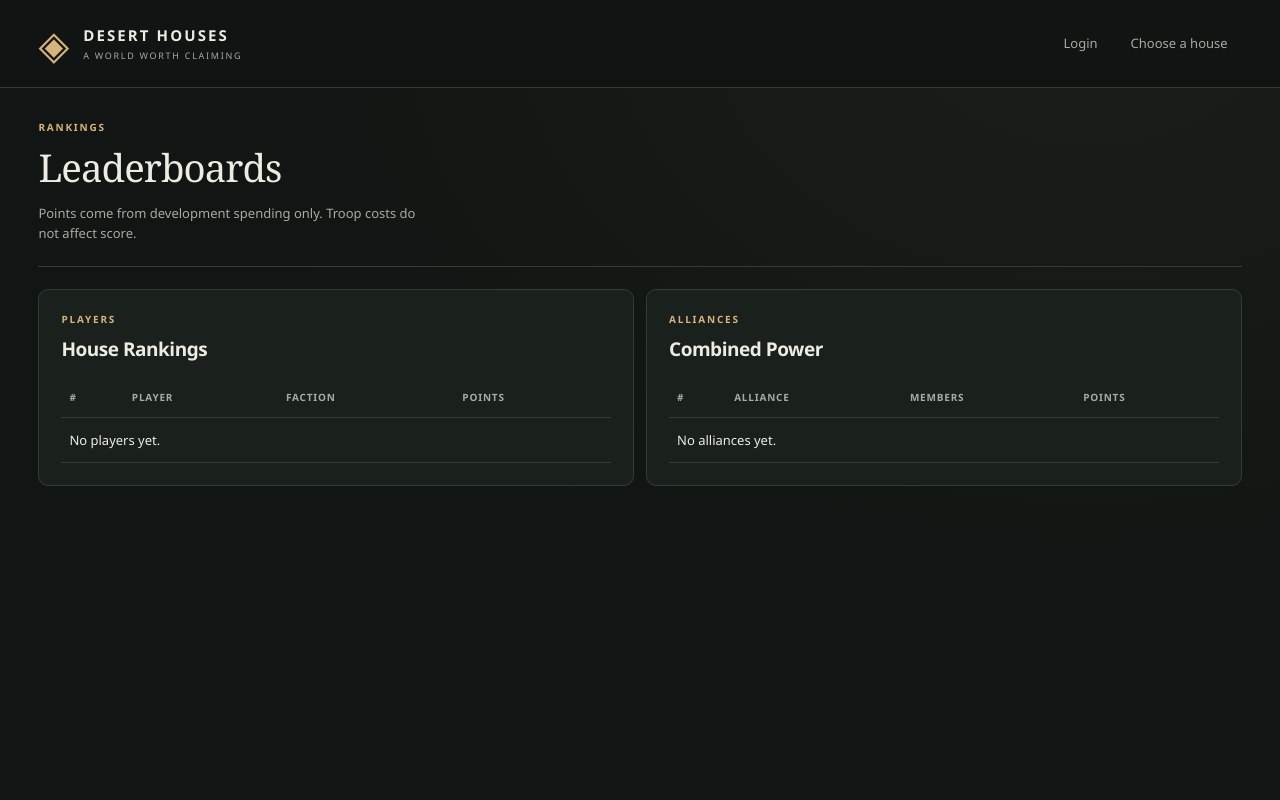
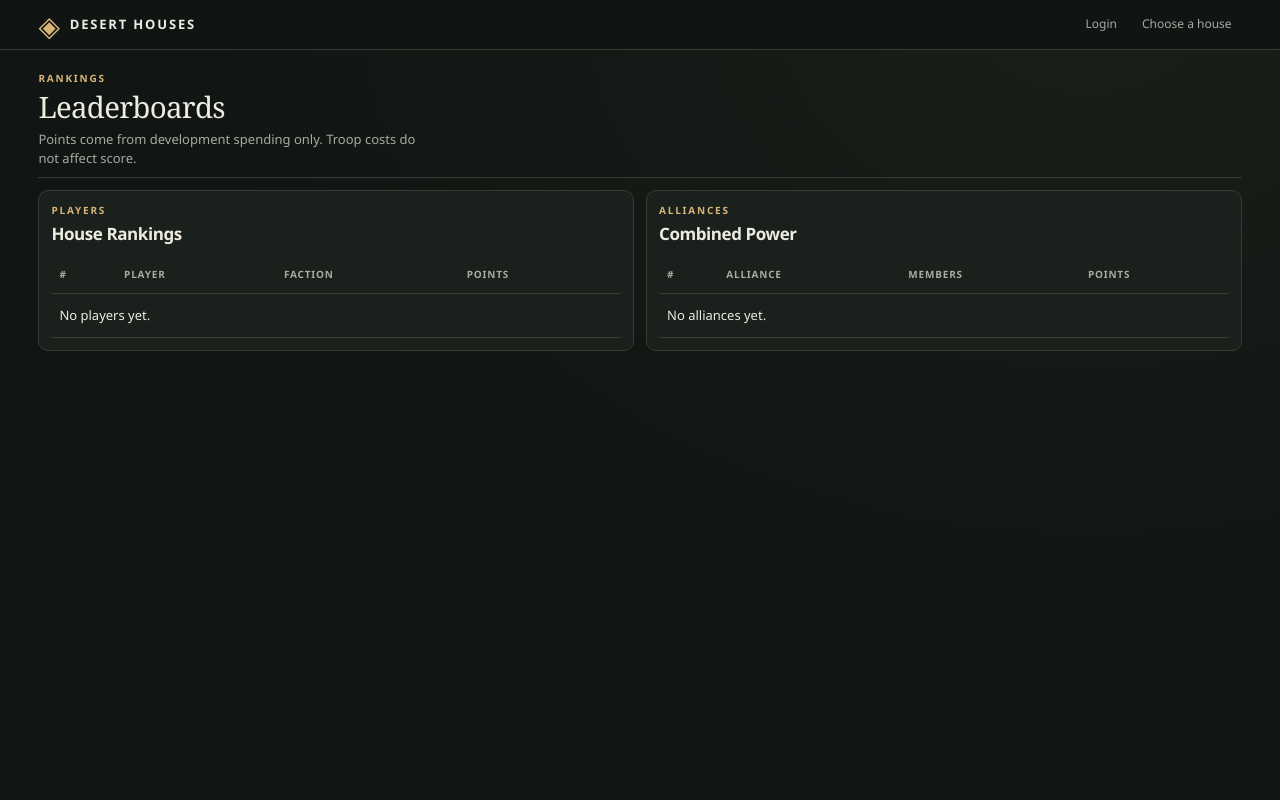
Before and after one commit to Veggis96/desert-houses, a Flask app: page /leaderboard in a window 1280 px wide. Run offline with Flask 3, Linux system fonts and the light colour scheme; data comes from the database, SQL or seed files in the repository; data that the repository does not hold is empty.

Commit message:
Compact game pages and remove section jump navigation

```diff
--- a/static/interface.css
+++ b/static/interface.css
@@ -650,3 +650,62 @@ main section, main h2 { scroll-margin-top: calc(var(--header-height, 190px) + 16
     .quick-navigation select { min-width: 0; max-width: none; width: 100%; font-size: 12px; }
     .quick-navigation button { white-space: nowrap; padding: 6px; }
 }
+
+/* Compact game interface: spend screen space on controls instead of padding. */
+body.is-game { font-size: 13px; line-height: 1.4; }
+.is-game .site-header .topbar { min-height: 50px; padding-block: 7px; gap: 12px; }
+.is-game .brand-mark { font-size: 28px; }
+.is-game .brand { font-size: 13px; gap: 8px; }
+.is-game .brand small { display: none; }
+.is-game .topbar nav a { padding: 6px 10px; font-size: 12px; }
+.is-game .global-resources { padding-block: 5px; gap: 12px; }
+.is-game .global-resource { font-size: 11px; gap: 2px 6px; }
+.is-game .global-resource meter { height: 3px; }
+.is-game .quick-navigation { padding-block: 4px; }
+.is-game .quick-navigation select { padding-block: 4px; }
+.is-game .page { padding-top: 14px; padding-bottom: 32px; }
+.is-game .base-layout { grid-template-columns: 165px minmax(0, 1fr); gap: 18px; }
+.is-game .base-sidebar { padding-block: 4px; }
+.is-game .base-sidebar > .eyebrow { margin-bottom: 8px; }
+.is-game .base-tab { padding: 7px 10px; }
+.is-game .base-tab span { font-size: 12px; }
+.is-game .base-tab small { font-size: 10px; }
+.is-game .hero { padding-bottom: 10px; margin-bottom: 12px; gap: 12px; }
+.is-game .hero h1 { font-size: clamp(23px, 2.3vw, 30px); margin-block: 4px; }
+.is-game .hero p { margin-top: 5px; }
+.is-game .eyebrow { margin-bottom: 5px; }
+.is-game .panel, .is-game .messages, .is-game .warning { padding: 12px; }
+.is-game .panel h2 { font-size: 17px; }
+.is-game .section-heading { margin-bottom: 10px; gap: 8px; }
+.is-game .spaced-panel { margin-top: 12px; }
+.is-game .resource-grid { gap: 8px; margin-bottom: 12px; }
+.is-game .resource-card { padding: 10px 12px; }
+.is-game .resource-card strong { font-size: 22px; }
+.is-game .priority-card { min-height: 125px; padding: 12px; }
+.is-game .priority-card h3 { font-size: 15px; }
+.is-game .priority-card > p:not(.eyebrow) { margin-bottom: 10px; }
+.is-game .priority-heading h2 { font-size: 20px; }
+.is-game .priority-section { margin-bottom: 12px; }
+.is-game .quick-actions { gap: 6px; margin-bottom: 12px; }
+.is-game .quick-actions a { padding: 7px 10px; }
+.is-game .building-card { padding: 12px; }
+.is-game .upgrade-preview { padding: 8px; }
+.is-game .upgrade-preview p { margin-block: 6px; }
+.is-game .cost-list { gap: 6px; margin-block: 8px; }
+.is-game .base-building-picker { margin-bottom: 8px; }
+.is-game .base-zoom-control { margin-bottom: 8px; }
+.is-game .base-overview-frame { max-width: 940px; width: 100%; margin-inline: auto; }
+.is-game .overview-panel .building-detail.active { gap: 14px; }
+.is-game .overview-panel .detail-art img { width: 110px; height: 110px; }
+.is-game .overview-panel .base-detail-copy h3 { font-size: 19px; }
+@media (max-width: 960px) {
+    .is-game .base-layout { grid-template-columns: minmax(0, 1fr); }
+}
+@media (max-width: 760px) {
+    .is-game .site-header .topbar { padding: 6px 10px; }
+    .is-game .topbar nav a { min-height: 36px; display: inline-flex; align-items: center; }
+    .is-game .quick-navigation select, .is-game .quick-navigation button { min-height: 36px; }
+    .is-game .page { padding: 10px 12px 24px; }
+    .is-game .priority-card { min-height: 0; }
+    .is-game button, .is-game input:not([type="range"]):not([type="hidden"]), .is-game .button-link { min-height: 40px; }
+}
--- a/templates/base.html
+++ b/templates/base.html
@@ -52,9 +52,6 @@
                 {% endfor %}
             </select>
         </label>
-        <label for="quick-section" id="quick-section-label" hidden>On this page
-            <select id="quick-section"><option value="">Jump to section</option></select>
-        </label>
         <button type="button" id="quick-top">Back to top</button>
     </nav>
     {% endif %}
@@ -81,24 +78,6 @@
             document.getElementById("quick-page")?.addEventListener("change", event => {
                 if (event.target.value) window.location.assign(event.target.value);
             });
-            const sections = document.getElementById("quick-section");
-            if (sections) {
-                document.querySelectorAll("main h2").forEach((heading, index) => {
-                    const target = heading.closest("section") || heading;
-                    if (!target.id) target.id = "page-section-" + index;
-                    target.tabIndex = -1;
-                    const option = document.createElement("option");
-                    option.value = target.id;
-                    option.textContent = heading.textContent.trim();
-                    sections.append(option);
-                });
-                document.getElementById("quick-section-label").hidden = sections.options.length <= 1;
-                sections.addEventListener("change", () => {
-                    const target = document.getElementById(sections.value);
-                    if (target) { target.scrollIntoView({block: "start"}); target.focus({preventScroll: true}); }
-                    sections.value = "";
-                });
-            }
             document.getElementById("quick-top")?.addEventListener("click", () => {
                 window.scrollTo({top: 0});
                 document.getElementById("main-content").focus({preventScroll: true});
```
